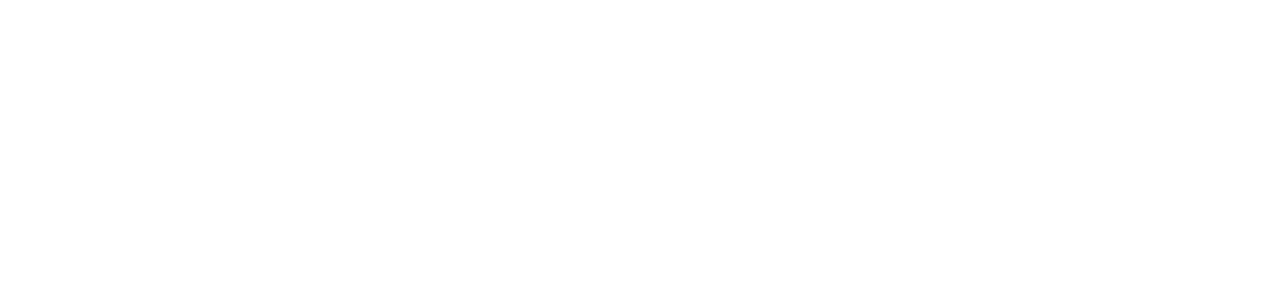
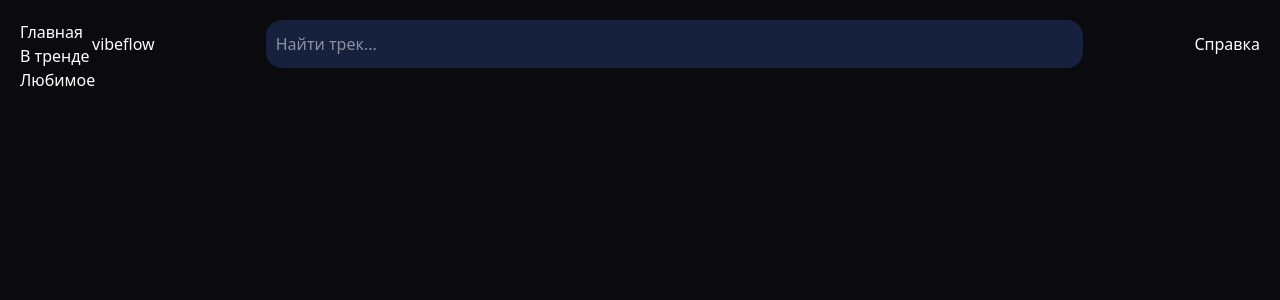
Before and after one commit to Grusha5869/vibeflow, a React (Vite) app: page / in a window 1280 px wide. Shown: the top 300 px of the page. Built offline with nearby package versions, Linux system fonts and the light colour scheme.

Commit message:
+Navigator, +Header

```diff
--- a/src/App.css
+++ b/src/App.css
@@ -1 +1,19 @@
 @import "tailwindcss";
+
+:root {
+  --primary-bg: #0a0a0f;
+  --secondary-bg: #1a1a2e;
+  --card-bg: #16213e;
+  --primary-accent: #6c63ff;
+  --secondary-accent: #8a84ff;
+  --text-primary: #ffffff;
+  --text-secondary: #e2e2e2;
+  --text-muted: #6d6d6d;
+}
+* {
+    box-sizing: border-box;
+}
+body {
+    background-color: var(--primary-bg);
+    padding: 20px;
+}
--- a/src/App.jsx
+++ b/src/App.jsx
@@ -1,13 +1,18 @@
 import './App.css'
 import { Routes, Route } from 'react-router'
-
+import Navigator from './components/navigator'
+import Header from './components/header'
 
 function App() {
 
   return (
-   <>
-
-    </>
+    <div className="flex">
+        <Navigator />
+        <Header />
+        {/* <Routes>
+        <Route path='/' element={<Navigator />} />
+      </Routes> */}
+    </div>
   )
 }
 
--- /dev/null
+++ b/src/components/Header.jsx
@@ -0,0 +1,15 @@
+export default function Header() {
+    return (
+        <header className="w-full h-12 flex justify-between items-center">
+            <div className="text-(--text-primary)">
+                {/* потом поменяю */}
+                    vibeflow
+            </div>
+            <input type="text" className="w-[70%] h-full p-2.5 bg-(--card-bg) text-(--text-primary)  rounded-2xl " placeholder="Найти трек..." />
+            <button className="text-(--text-primary)">
+                {/* Доработаю */}
+                Справка
+            </button>
+        </header>
+    )
+}
--- /dev/null
+++ b/src/components/Navigator.jsx
@@ -0,0 +1,9 @@
+export default function Navigator() {
+    return (
+        <nav className="w-18 h-screen  text-(--text-primary)">
+            Главная <br />
+            В тренде <br />
+            Любимое
+        </nav>
+    )
+}
```
